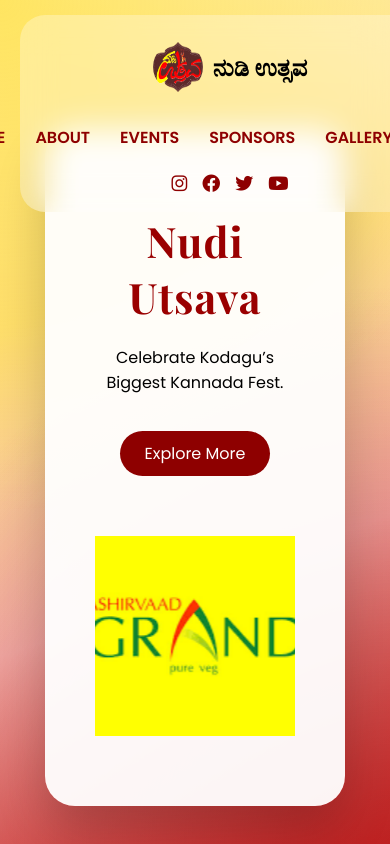
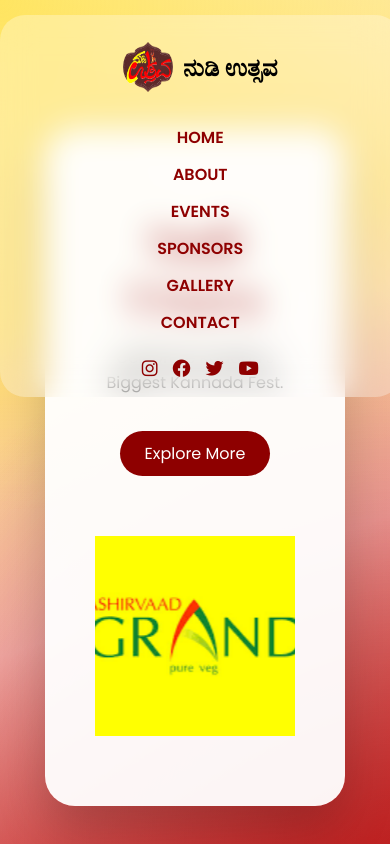
Before and after one commit to Safuwanmohammad/Nudiuthsava, a plain HTML site: page index.html in a window 390 px wide. Shown: the top 844 px of the page. Drawn offline with nearby package versions, Linux system fonts and the light colour scheme.

Commit message:
Fixed responsive navbar

```diff
--- a/css/style.css
+++ b/css/style.css
@@ -19,10 +19,13 @@ body{
 /* ================= NAVBAR ================= */
 .navbar{
     position:fixed;
-    width:90%;
-    left:5%;
     top:15px;
-    padding:15px 35px;
+    left:0;
+    right:0;
+    margin:auto;
+    width:95%;
+    max-width:1200px;
+    padding:15px 20px;
     border-radius:25px;
     backdrop-filter:blur(16px);
     background:rgba(255,255,255,0.3);
@@ -31,7 +34,6 @@ body{
     justify-content:space-between;
     z-index:1000;
 }
-
 .logo{
     display:flex;
     align-items:center;
@@ -145,14 +147,24 @@ h1{
 }
 
 /* Make About Section More Balanced */
-@media(max-width:992px){
-    .about-container{
+@media(max-width:768px){
+
+    .navbar{
         flex-direction:column;
+        align-items:center;
         text-align:center;
+        gap:10px;
+        padding:15px;
     }
 
-    .about-text{
-        text-align:left;
+    .nav-links{
+        flex-direction:column;
+        gap:12px;
+        margin:10px 0;
+    }
+
+    .nav-social{
+        justify-content:center;
     }
 }
 
```
